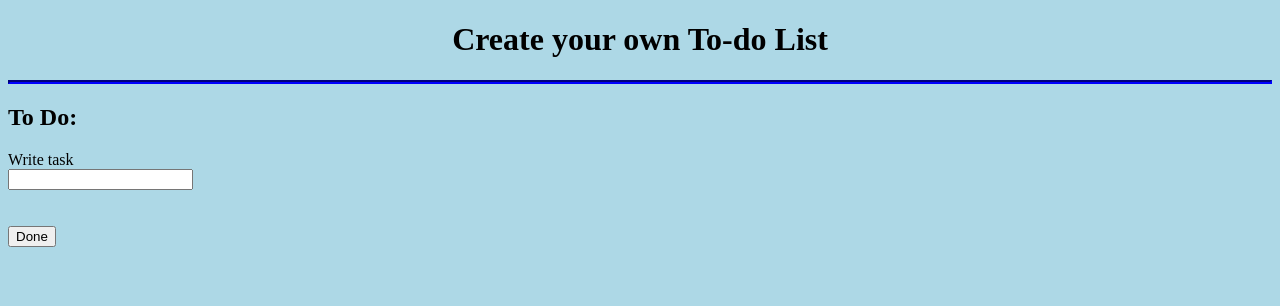
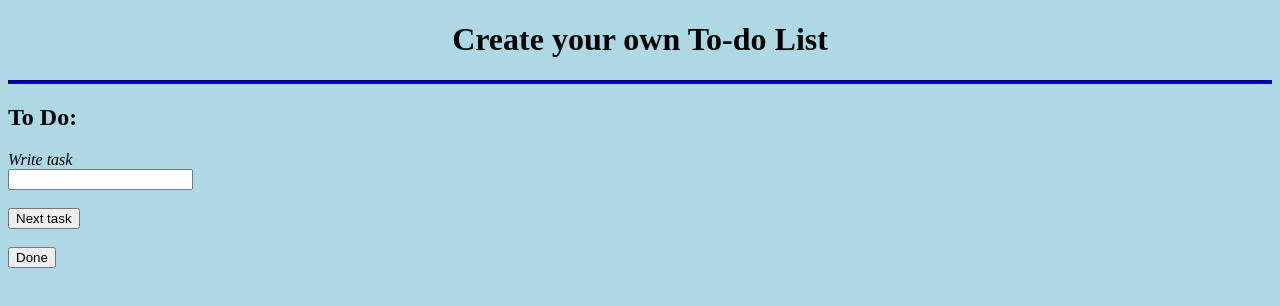
Before and after one commit to DebMondalX/To-DO, a plain HTML site: page index.html in a window 1280 px wide. Drawn offline with Linux system fonts and the light colour scheme.

Commit message:
Added next task button

```diff
--- a/index.html
+++ b/index.html
@@ -13,12 +13,17 @@
     </div>
     <hr>
     <h2>To Do:</h2>
-    <div class ="input task">
-        <form>
-            <label for="write">Write task</label>
-            <br>
-            <input type="text" id="write"><br><br>
-        </form>
+    <div class="task input">
+        <div class ="enter task">
+            <form>
+                <label for="write">Write task</label>
+                <br>
+                <input type="text" id="write"><br><br>
+            </form>
+        </div>
+        <div class ="next One">
+            <button type="button">Next task</button>
+        </div>
     </div>
     <br>
     <div class ="Finish">
--- a/styling.css
+++ b/styling.css
@@ -11,3 +11,6 @@ hr{
     border-width: 2px;
     border-color: mediumblue;
 }
+label{
+    font-style: italic;
+}
```
